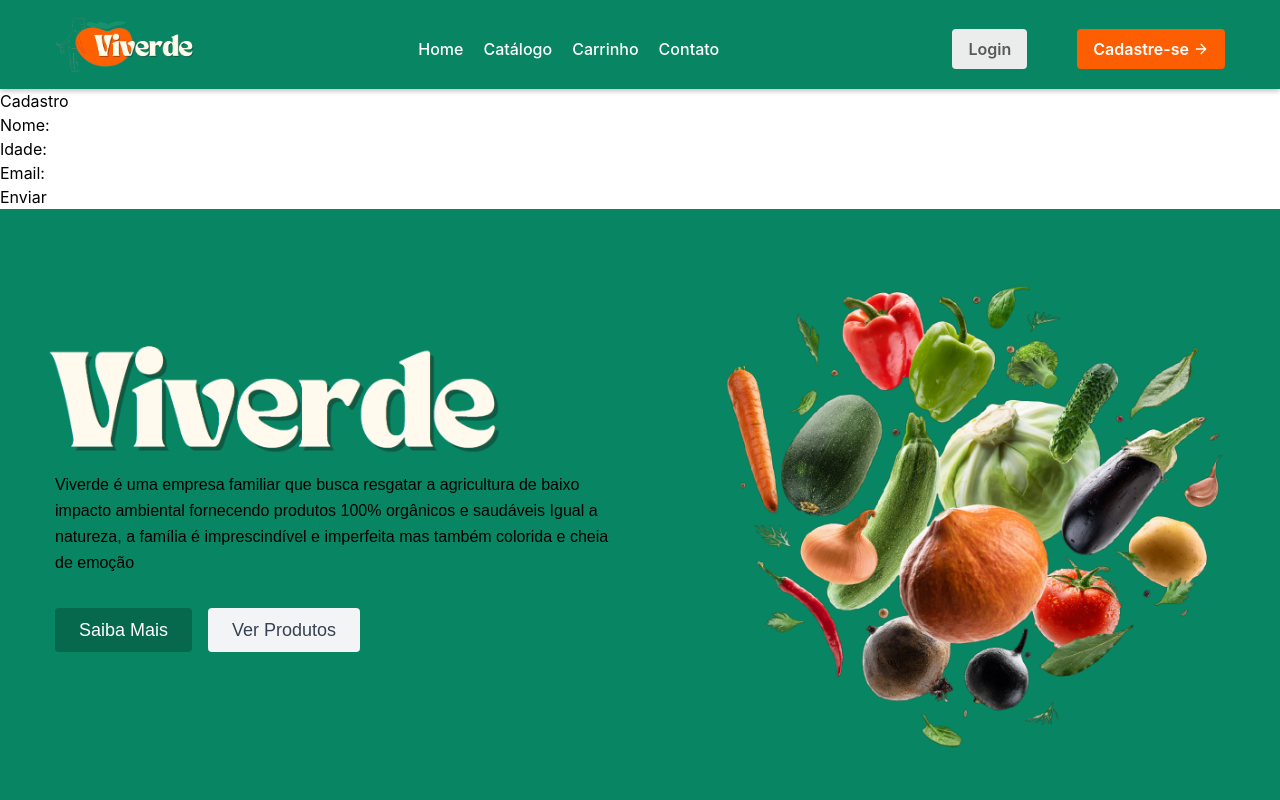
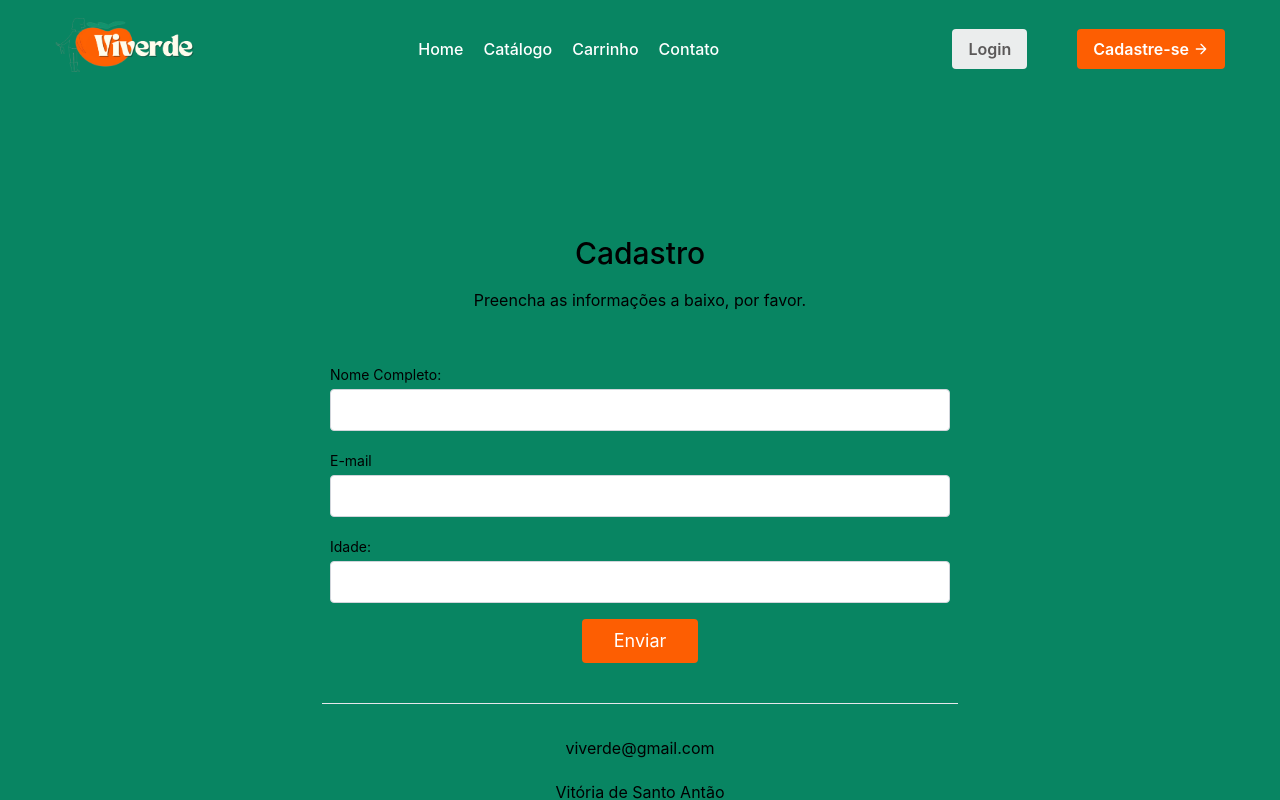
Before and after one commit to vitoriacgomes/Viverde-ecommerce, a React (Create React App) app: page / in a window 1280 px wide. Both pictures are taken after a click on the button "Cadastre-se". Shown: the top 800 px of the page. Built offline with nearby package versions, Linux system fonts and the light colour scheme.

Commit message:
pag cadastro

```diff
--- a/src/App.css
+++ b/src/App.css
@@ -183,3 +183,33 @@
   margin-bottom: 10px;
 }
 /*----------------CADASTRO-------------*/
+.cadastro{
+  background-color: #088562;
+  width: 100%;
+  height: 100%;
+  color: black;
+}
+.input{
+  background-color: #088562;
+}
+.cadastro-title{
+  margin-top: 50px;
+  color: black;
+}
+.container-cadastro{
+  color: black;
+}
+.texto{
+  color: black;
+}
+.btn-3{
+  color: white;
+  background-color: #fd5e02;
+  border: none;
+  outline: none;
+  cursor: pointer;
+  border-radius: 0.25rem;
+}
+.btn-3:hover{
+  background-color: #d64f01;
+}
--- a/src/App.js
+++ b/src/App.js
@@ -4,7 +4,6 @@
 import Home from './modulos/home';
 import Produtos from './modulos/home/produtos';
 import Footer from './componentes/Footer';
-import { GoogleLogin } from 'react-google-login';
 
 function App() {
   const [currentPage, setCurrentPage] = useState('home');
--- a/src/componentes/header/index.js
+++ b/src/componentes/header/index.js
@@ -1,4 +1,3 @@
-
 import React, { useState } from 'react';
 import logo from "../../img/LOGO.png"
 import Cadastro from './login';
--- a/src/componentes/header/login.js
+++ b/src/componentes/header/login.js
@@ -36,24 +36,73 @@
     };
 
     return (
-      <div>
-        <h2>Cadastro</h2>
+      <div className="cadastro">
         <form onsubmit="handleSubmit(event)">
-          <div>
-            <label for="nome">Nome:</label>
-            <input type="text" id="nome" required />
-          </div>
-          <div>
-            <label for="idade">Idade:</label>
-            <input type="number" id="idade" required />
-          </div>
-          <div>
-            <label for="email">Email:</label>
-            <input type="email" id="email" required />
-          </div>
-          <button type="submit">Enviar</button>
+            <section className="text-gray-600 body-font relative">
+                <div className="container-cadastro px-5 py-24 mx-auto">
+                    <div className="flex flex-col text-center w-full mb-12">
+                        <h1 className="cadastro-title sm:text-3xl text-2xl font-medium title-font mb-4 text-gray-900">Cadastro</h1>
+                        <p className="lg:w-2/3 mx-auto leading-relaxed text-base">Preencha as informações a baixo, por favor.</p>
+                    </div>
+                    <div className="lg:w-1/2 md:w-2/3 mx-auto">
+                        <div className="flex flex-wrap -m-2">
+
+                            <div className=" p-2 w-full">
+                                <div className="relative">
+                                    <label for="nome" className=" leading-7 text-sm text-600">Nome Completo:</label>
+                                    <input className="input" type="text" id="nome" class="w-full bg-100 bg-opacity-50 rounded border border-gray-300 focus:border-indigo-500 focus:bg-white focus:ring-2 focus:ring-indigo-200 text-base outline-none text-gray-700 py-1 px-3 leading-8 transition-colors duration-200 ease-in-out" required />
+                                </div>
+                            </div>
+                            <div class="p-2 w-full">
+                                <div class="relative">
+                                    <label for="email" className="leading-7 text-sm text-600">E-mail</label>
+                                    <input type="email" id="email" name="email" class="w-full bg-100 bg-opacity-50 rounded border border-gray-300 focus:border-indigo-500 focus:bg-white focus:ring-2 focus:ring-indigo-200 text-base outline-none text-gray-700 py-1 px-3 leading-8 transition-colors duration-200 ease-in-out" />
+                                </div>
+                            </div>
+                            <div class="p-2 w-full">
+                                <div class="relative">
+                                    <label for="idade" className="leading-7 text-sm text-600">Idade:</label>
+                                    <input input className="input" type="number" id="idade" required name="message" class="w-full bg-100 bg-opacity-50 rounded border border-gray-300 focus:border-indigo-500 focus:bg-white focus:ring-2 focus:ring-indigo-200 text-base outline-none text-gray-700 py-1 px-3 leading-8 transition-colors duration-200 ease-in-out" />
+                                </div>
+                            </div>
+
+                            <div class="p-2 w-full">
+                                <button type="submit" className="btn-3 flex mx-auto text-white bg-indigo-500 border-0 py-2 px-8 focus:outline-none hover:bg-indigo-600 rounded text-lg">Enviar</button>
+                            </div>
+                            <div class="p-2 w-full pt-8 mt-8 border-t border-gray-200 text-center">
+                                <a class="text-500">viverde@gmail.com</a>
+                                <p class="leading-normal my-5">Vitória de Santo Antão</p>
+                                <span class="inline-flex">
+                                    <a class="text-500">
+                                        <svg fill="currentColor" stroke-linecap="round" stroke-linejoin="round" stroke-width="2" class="w-5 h-5" viewBox="0 0 24 24">
+                                            <path d="M18 2h-3a5 5 0 00-5 5v3H7v4h3v8h4v-8h3l1-4h-4V7a1 1 0 011-1h3z"></path>
+                                        </svg>
+                                    </a>
+                                    <a class="ml-4 text-500">
+                                        <svg fill="currentColor" stroke-linecap="round" stroke-linejoin="round" stroke-width="2" class="w-5 h-5" viewBox="0 0 24 24">
+                                            <path d="M23 3a10.9 10.9 0 01-3.14 1.53 4.48 4.48 0 00-7.86 3v1A10.66 10.66 0 013 4s-4 9 5 13a11.64 11.64 0 01-7 2c9 5 20 0 20-11.5a4.5 4.5 0 00-.08-.83A7.72 7.72 0 0023 3z"></path>
+                                        </svg>
+                                    </a>
+                                    <a class="ml-4 text-500">
+                                        <svg fill="none" stroke="currentColor" stroke-linecap="round" stroke-linejoin="round" stroke-width="2" class="w-5 h-5" viewBox="0 0 24 24">
+                                            <rect width="20" height="20" x="2" y="2" rx="5" ry="5"></rect>
+                                            <path d="M16 11.37A4 4 0 1112.63 8 4 4 0 0116 11.37zm1.5-4.87h.01"></path>
+                                        </svg>
+                                    </a>
+                                    <a class="ml-4 text-500">
+                                        <svg fill="currentColor" stroke-linecap="round" stroke-linejoin="round" stroke-width="2" class="w-5 h-5" viewBox="0 0 24 24">
+                                            <path d="M21 11.5a8.38 8.38 0 01-.9 3.8 8.5 8.5 0 01-7.6 4.7 8.38 8.38 0 01-3.8-.9L3 21l1.9-5.7a8.38 8.38 0 01-.9-3.8 8.5 8.5 0 014.7-7.6 8.38 8.38 0 013.8-.9h.5a8.48 8.48 0 018 8v.5z"></path>
+                                        </svg>
+                                    </a>
+                                </span>
+                            </div>
+                        </div>
+                    </div>
+                </div>
+            </section>
         </form>
       </div>
+
     );
   };
 
```
